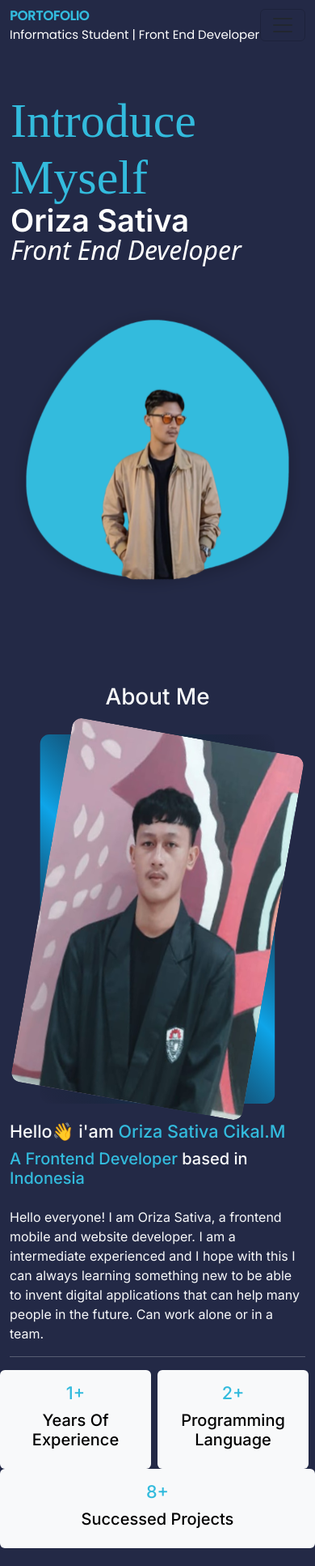
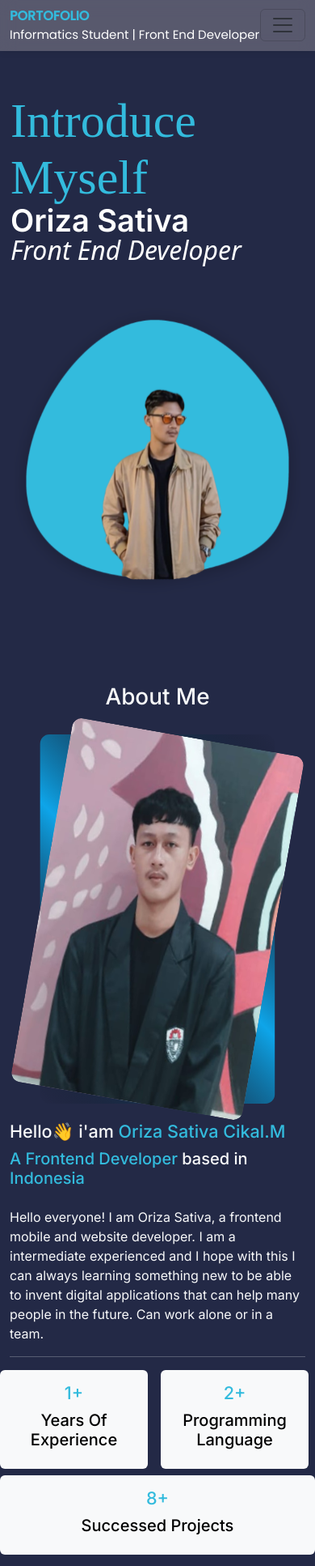
Before and after one commit to Orizaaaaa/MY-portofolio, a React (Vite) app: page / in a window 390 px wide. Shown: the top 1934 px of the page at 81% size. Built offline with nearby package versions, Linux system fonts and the light colour scheme; a web font is replaced by a local one.

Commit message:
create padding about me

```diff
--- a/package.json
+++ b/package.json
@@ -13,7 +13,6 @@
     "@popperjs/core": "^2.11.8",
     "bootstrap": "^5.3.1",
     "react": "^18.2.0",
-    "react-bootstrap": "^2.8.0",
     "react-bootstrap-icons": "^1.10.3",
     "react-dom": "^18.2.0"
   },
--- a/src/css/index.css
+++ b/src/css/index.css
@@ -87,3 +87,18 @@ nav .navbar-collapse .navbar-nav .nav-item a.active::after {
     background: #33BBDD;
 
 }
+
+@media screen and (max-width: 992px) {
+    nav {
+        background: rgba(211, 202, 202, 0.3);
+        backdrop-filter: blur(10px);
+        border-radius: 10px;
+        padding: 10px 20px;
+        display: flex;
+        justify-content: space-between;
+        align-items: center;
+        width: 80%;
+        box-shadow: 0 0 10px rgba(0, 0, 0, 0.1);
+        transition: 0.4s;
+    }
+}
--- a/src/pages/AboutMe/AboutMe.jsx
+++ b/src/pages/AboutMe/AboutMe.jsx
@@ -23,7 +23,7 @@ function AboutMe() {
                             to be able to invent digital applications that can help many people in the future.
                             Can work alone or in a team.</p>
                         <hr className="text-light" />
-                        <div className="row text-black">
+                        <div className="row text-black gap-2">
                             <div className="col bg-light  text-center me-2 rounded-2 p-3">
                                 <h4>1+ </h4>
                                 <h5>Years Of Experience</h5>
@@ -32,7 +32,7 @@ function AboutMe() {
                                 <h4>2+ </h4>
                                 <h5>Programming Language </h5>
                             </div>
-                            <div className="col bg-light text-center rounded-2 p-3">
+                            <div className="col bg-light text-center rounded-2 p-3 ">
                                 <h4 >8+ </h4>
                                 <h5>Successed Projects</h5>
                             </div>
--- a/src/pages/Home/home.css
+++ b/src/pages/Home/home.css
@@ -60,10 +60,7 @@
         font-size: 50px;
     }
 
-    #home .intro .col-lg-6 img {
-        width: 100%;
-        height: 100%;
-    }
+
 
 }
 
@@ -93,6 +90,11 @@
 
     .main .row .col-lg-6 h3 {
         font-size: 40px;
+    }
+
+    #home .intro .col-lg-6 img {
+        width: 100%;
+        height: 100%;
     }
 
 }
```
Also changed, not shown: 1 other file (tests, documents, lock files or other folders).
